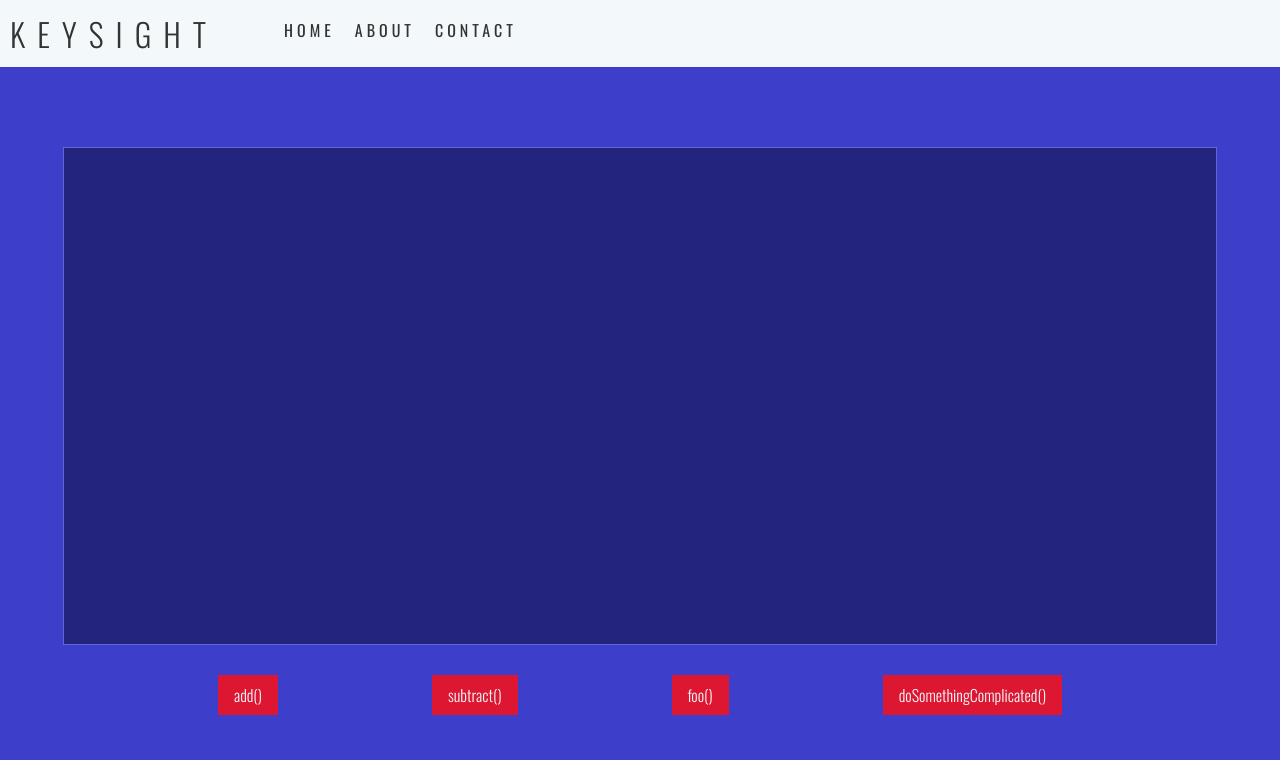
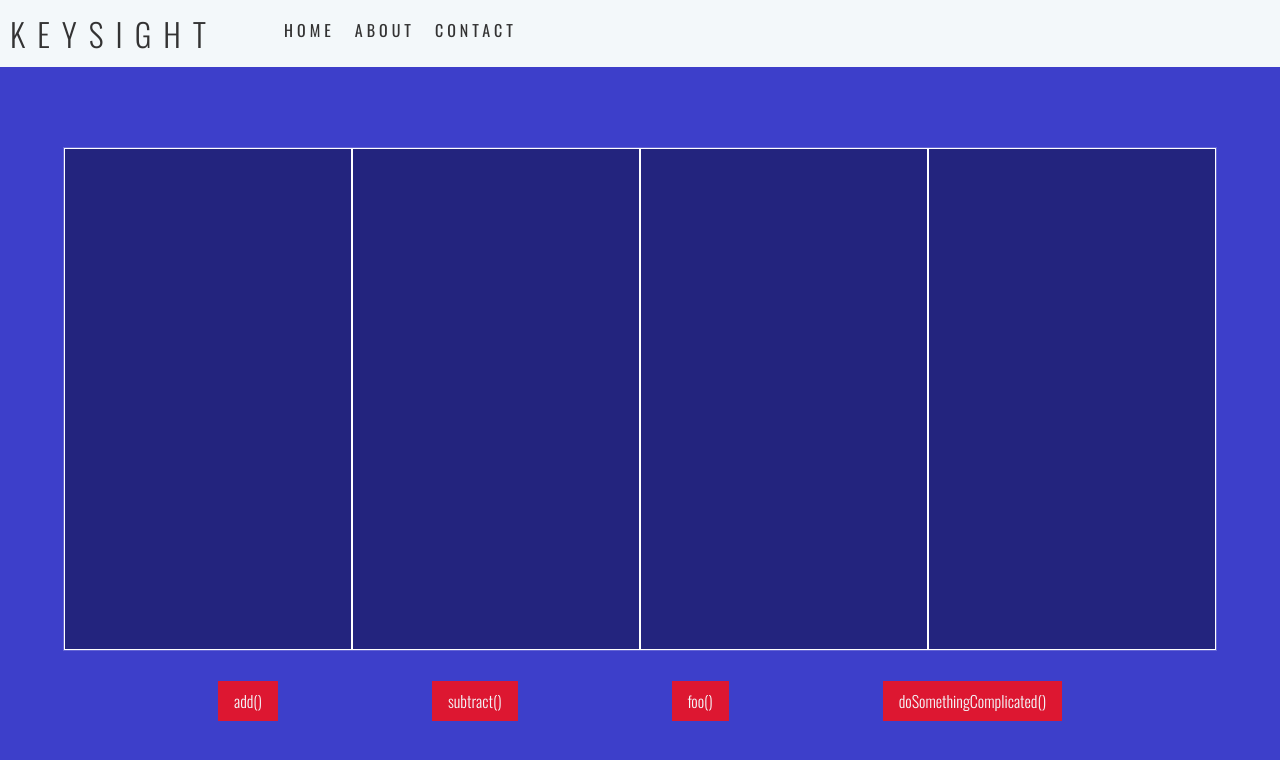
Before and after one commit to rubinoAM/Angular-Drag-And-Drop, an Angular app: page / in a window 1280 px wide. Shown: the top 760 px of the page. Built offline with nearby package versions, Linux system fonts and the light colour scheme.

Commit message:
Removing README

```diff
--- a/src/app/drag/drag.directive.ts
+++ b/src/app/drag/drag.directive.ts
@@ -1,6 +1,6 @@
 import { Directive, EventEmitter, HostBinding, HostListener, Output, OnInit } from '@angular/core';
 import { Subject } from 'rxjs';
-import { switchMap, takeUntil, repeat, take } from 'rxjs/operators';
+import { switchMap, takeUntil, take } from 'rxjs/operators';
 
 @Directive({
   selector: '[appDrag]'
@@ -28,18 +28,15 @@ export class DragDirective implements OnInit{
   }
 
   ngOnInit():void{
-    //Start Dragging
     this.pointerDown.asObservable()
       .subscribe((event)=>{this.dragStart.emit(event)});
 
-    //Dragging Object
     this.pointerDown.pipe(
       switchMap(()=> this.pointerMove.pipe(
         takeUntil(this.pointerUp)
       ))
     ).subscribe((event)=>{this.dragMove.emit(event)});
 
-    //End Dragging
     this.pointerDown.pipe(
       switchMap(()=> this.pointerUp.pipe(
         take(1)
--- a/src/app/drag/move.directive.ts
+++ b/src/app/drag/move.directive.ts
@@ -42,9 +42,44 @@ export class MoveDirective extends DragDirective{
   }
 
   @HostListener('dragEnd', ['$event']) onDragEnd(event:PointerEvent){
+    const columnOne = document.getElementById('col-1');
+
+    /*console.log(columnOne.offsetLeft);
+    console.log(columnOne.offsetLeft + columnOne.offsetWidth);
+    console.log(columnOne.offsetTop);
+    console.log(columnOne.offsetTop + columnOne.offsetHeight);*/
     if(this.reset){
-      this.position = {x:0, y:0}
-      this.movable = false;
+      let xRange:Array<number> = range(
+        columnOne.offsetLeft,
+        columnOne.offsetLeft + columnOne.offsetWidth);
+      let yRange:Array<number> = range(
+        columnOne.offsetTop,
+        columnOne.offsetTop + columnOne.offsetHeight
+      );
+      //console.log(xRange,yRange);
+
+      for(let i=0;i<xRange.length;i++){
+        for(let j=0;j<yRange.length;j++){
+          if(this.position.x === xRange[i] || this.position.y === yRange[j]){
+            console.log("MEOW")
+            this.position = {x:0, y:0}
+            this.movable = false;
+            return;
+          } else {
+            console.log("BARK")
+            this.position = {x:0, y:0}
+            this.movable = false;
+          }
+        }
+      }
     }
   }
 }
+
+function range(start:number,end:number){
+  let arr:Array<number> = [];
+  for(let i=start;i<=end;i++){
+    arr.push(i);
+  }
+  return arr;
+}
--- a/src/assets/styles/main.css
+++ b/src/assets/styles/main.css
@@ -95,7 +95,7 @@ nav ul li:hover a {
 
 .placemat-container .placemat {
   width: 100%;
-  min-height: 31rem;
+  min-height: 31.25rem;
   background: #23247e;
   display: -webkit-box;
   display: -ms-flexbox;
@@ -118,8 +118,9 @@ nav ul li:hover a {
   -webkit-box-align: center;
       -ms-flex-align: center;
           align-items: center;
-  min-height: 31rem;
+  min-height: 31.25rem;
   width: 100%;
+  border: 1px solid #fff;
 }
 
 .functions {
--- a/src/assets/styles/main.scss
+++ b/src/assets/styles/main.scss
@@ -93,7 +93,7 @@ nav{
 
     .placemat{
         width:100%;
-        min-height:31rem;
+        min-height:31.25rem;
         background:color(primary-dark);
         display:flex;
         justify-content:space-evenly;
@@ -103,8 +103,9 @@ nav{
             display:flex;
             justify-content:center;
             align-items:center;
-            min-height:31rem;
+            min-height:31.25rem;
             width:100%;
+            border:1px solid #fff;
         }
     }
 }
```
Also changed, not shown: 2 other files (tests, documents, lock files or other folders).
